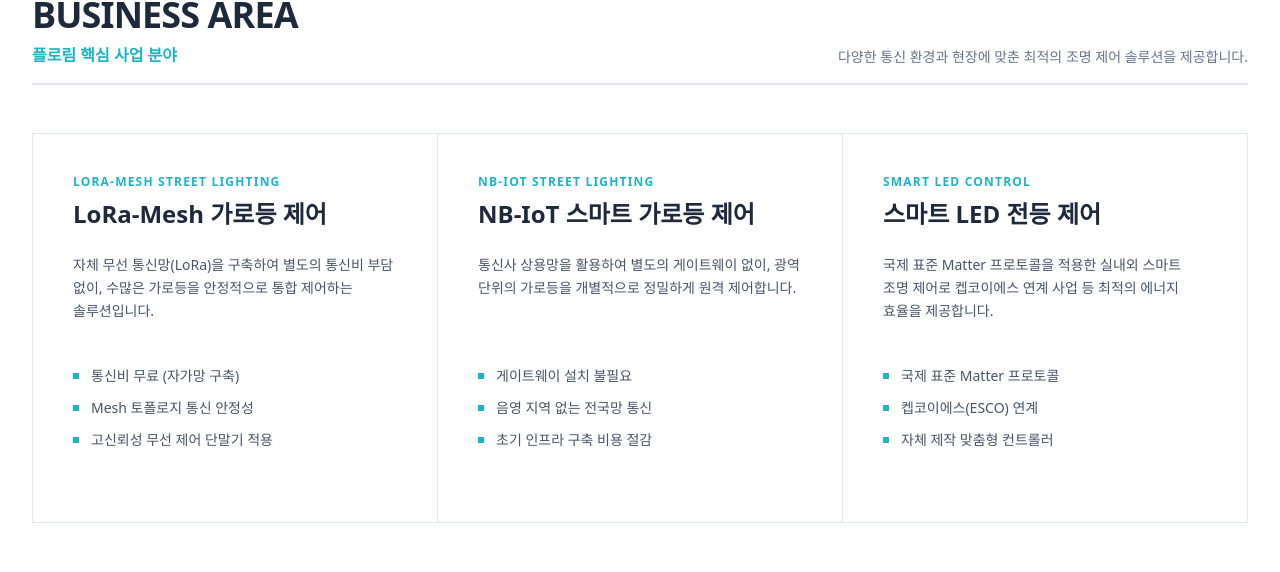
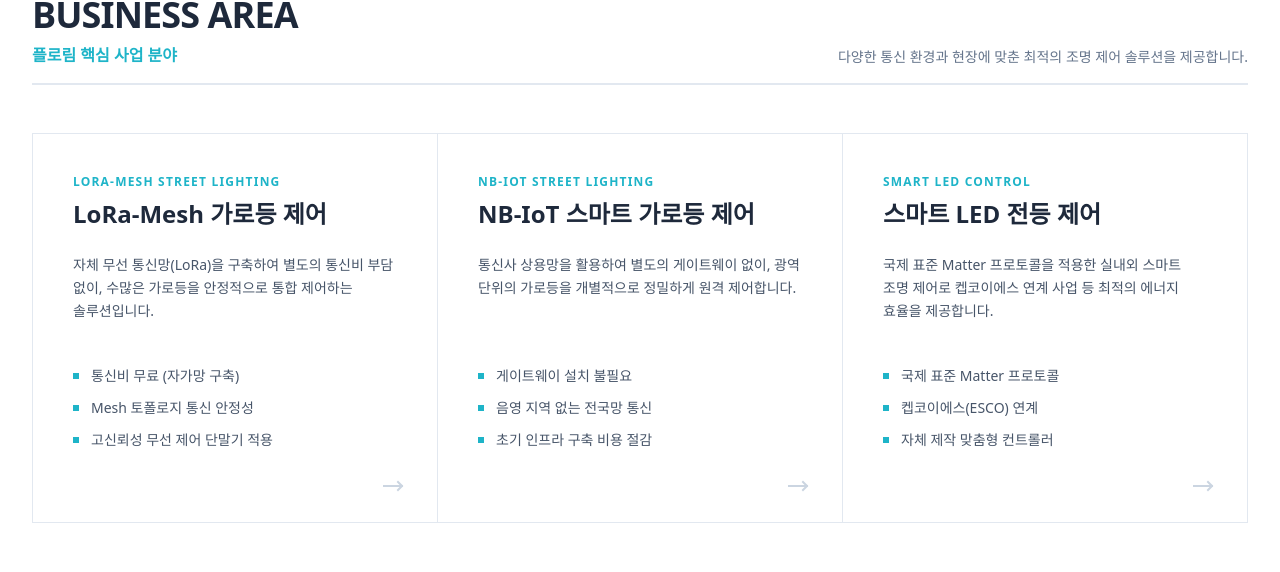
Before and after one commit to flolim-mj54/flolim-website, a React (Vite) app: page / in a window 1280 px wide. Shown: the part 798-1370 px from the top of the page. Built offline with nearby package versions, Linux system fonts and the light colour scheme.

Commit message:
메인페이지 사업분야 라우팅

```diff
--- a/src/BusinessAreas.jsx
+++ b/src/BusinessAreas.jsx
@@ -1,6 +1,9 @@
 import React from "react";
+// 🚀 주소 이동을 담당하는 Link 컴포넌트를 가져옵니다.
+import { Link } from "react-router-dom";
 
 const BusinessAreas = () => {
+  // 🚀 각 사업 분야에 이동할 목적지 주소(path)를 추가했습니다.
   const areas = [
     {
       title: "LoRa-Mesh 가로등 제어",
@@ -12,6 +15,7 @@ const BusinessAreas = () => {
         "Mesh 토폴로지 통신 안정성",
         "고신뢰성 무선 제어 단말기 적용",
       ],
+      path: "/lora", // 👈 LoRa 상세 페이지로 이동
     },
     {
       title: "NB-IoT 스마트 가로등 제어",
@@ -23,6 +27,7 @@ const BusinessAreas = () => {
         "음영 지역 없는 전국망 통신",
         "초기 인프라 구축 비용 절감",
       ],
+      path: "/nbiot", // 👈 NB-IoT 상세 페이지로 이동
     },
     {
       title: "스마트 LED 전등 제어",
@@ -34,6 +39,7 @@ const BusinessAreas = () => {
         "켑코이에스(ESCO) 연계",
         "자체 제작 맞춤형 컨트롤러",
       ],
+      path: "/led-intro", // 👈 스마트 LED 개요 페이지로 이동
     },
   ];
 
@@ -55,9 +61,11 @@ const BusinessAreas = () => {
         </div>
         <div className="grid grid-cols-1 md:grid-cols-3 gap-0 border-b border-l border-slate-200">
           {areas.map((area, index) => (
-            <div
+            // 🚀 기존 div 태그를 Link 태그로 변경하여 클릭 영역을 활성화했습니다. (block 속성 추가)
+            <Link
               key={index}
-              className="group border-r border-t border-slate-200 p-10 hover:bg-slate-50 transition-colors duration-300 relative overflow-hidden cursor-pointer"
+              to={area.path}
+              className="block group border-r border-t border-slate-200 p-10 hover:bg-slate-50 transition-colors duration-300 relative overflow-hidden cursor-pointer"
             >
               <div className="absolute top-0 left-0 w-full h-1 bg-[#1eb4c8] transform -translate-y-full group-hover:translate-y-0 transition-transform duration-300"></div>
               <h4 className="text-[#1eb4c8] text-xs font-bold tracking-widest mb-2">
@@ -80,11 +88,17 @@ const BusinessAreas = () => {
                   </li>
                 ))}
               </ul>
-            </div>
+
+              {/* 🚀 사용자에게 클릭할 수 있음을 알려주는 화살표 아이콘(Call to Action)을 살짝 추가했습니다 */}
+              <div className="absolute bottom-6 right-8 text-slate-300 group-hover:text-[#1eb4c8] transition-colors duration-300">
+                <svg className="w-6 h-6" fill="none" stroke="currentColor" viewBox="0 0 24 24"><path strokeLinecap="square" strokeLinejoin="miter" strokeWidth="2" d="M17 8l4 4m0 0l-4 4m4-4H3"></path></svg>
+              </div>
+            </Link>
           ))}
         </div>
       </div>
     </section>
   );
 };
+
 export default BusinessAreas;
```
